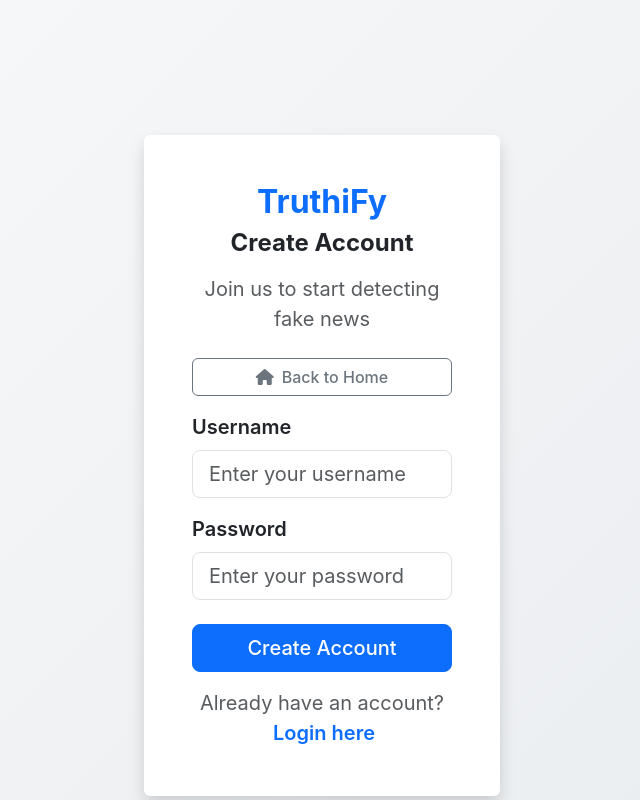
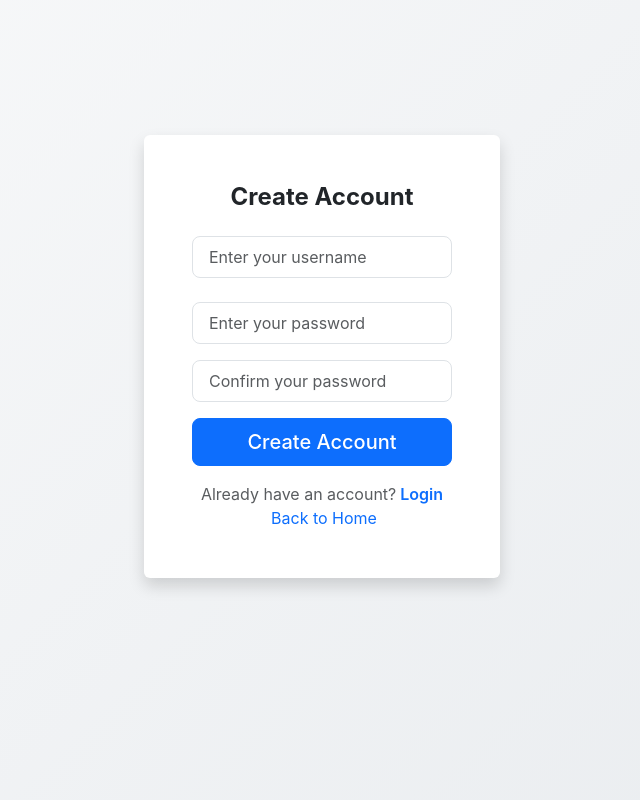
Before and after one commit to Piumalhk/TruthiFy, a React (Vite) app in the folder frontend/: page /signup in a window 1280 px wide. Shown: the whole page, without its empty margins (318-958 px from the left). Built offline with nearby package versions, Linux system fonts and the light colour scheme.

Commit message:
Refactor Login and Signup UI for consistency

```diff
--- a/frontend/src/pages/Login.jsx
+++ b/frontend/src/pages/Login.jsx
@@ -54,18 +54,12 @@ export default function Login() {
               <div className="card-body p-5">
                 {/* Header */}
                 <div className="text-center mb-4">
-                  <h2 className="fw-bold text-primary mb-2">TruthiFy</h2>
+
                   <h4 className="fw-bold mb-3">Welcome Back</h4>
-                  <p className="text-muted">Sign in to your account</p>
+
                 </div>
 
-                {/* Back to Home Button */}
-                <div className="mb-3">
-                  <Link to="/" className="btn btn-outline-secondary w-100">
-                    <i className="fas fa-home me-2"></i>
-                    Back to Home
-                  </Link>
-                </div>
+
 
                 {/* Error Message */}
                 {error && (
@@ -78,15 +72,10 @@ export default function Login() {
                 <form onSubmit={handleSubmit}>
                   {/* Username */}
                   <div className="mb-3">
-                    <label
-                      htmlFor="username"
-                      className="form-label fw-semibold"
-                    >
-                      Username
-                    </label>
+
                     <input
                       type="text"
-                      className="form-control form-control-lg"
+                      className="form-control form-control-lg fs-6"
                       id="username"
                       name="username"
                       value={formData.username}
@@ -98,15 +87,10 @@ export default function Login() {
 
                   {/* Password */}
                   <div className="mb-4">
-                    <label
-                      htmlFor="password"
-                      className="form-label fw-semibold"
-                    >
-                      Password
-                    </label>
+
                     <input
                       type="password"
-                      className="form-control form-control-lg"
+                      className="form-control form-control-lg fs-6"
                       id="password"
                       name="password"
                       value={formData.password}
@@ -136,7 +120,7 @@ export default function Login() {
                   </button>
 
                   {/* Signup Link */}
-                  <div className="text-center">
+                  <div className="text-center fs-6">
                     <p className="text-muted mb-0">
                       Don't have an account?
                       <Link
@@ -147,6 +131,16 @@ export default function Login() {
                       </Link>
                     </p>
                   </div>
+                 <div className="text-center ">
+                                  <p className="text-muted mb-0 fs-6">
+                                    <Link
+                                      to="/"
+                                      className="text-primary text-decoration-none ms-1 "
+                                    >
+                                      Back to Home
+                                    </Link>
+                                  </p>
+                                </div>
                 </form>
               </div>
             </div>
--- a/frontend/src/pages/Signup.jsx
+++ b/frontend/src/pages/Signup.jsx
@@ -54,20 +54,13 @@ export default function Signup() {
               <div className="card-body p-5">
                 {/* Header */}
                 <div className="text-center mb-4">
-                  <h2 className="fw-bold text-primary mb-2">TruthiFy</h2>
+
                   <h4 className="fw-bold mb-3">Create Account</h4>
-                  <p className="text-muted">
-                    Join us to start detecting fake news
-                  </p>
+
                 </div>
 
                 {/* Back to Home Button */}
-                <div className="mb-3">
-                  <Link to="/" className="btn btn-outline-secondary w-100">
-                    <i className="fas fa-home me-2"></i>
-                    Back to Home
-                  </Link>
-                </div>
+
 
                 {/* Error Message */}
                 {error && (
@@ -79,16 +72,11 @@ export default function Signup() {
                 {/* Signup Form */}
                 <form onSubmit={handleSubmit}>
                   {/* Username */}
-                  <div className="mb-3">
-                    <label
-                      htmlFor="username"
-                      className="form-label fw-semibold"
-                    >
-                      Username
-                    </label>
+                  <div className="mb-4">
+
                     <input
                       type="text"
-                      className="form-control form-control-lg"
+                      className="form-control form-control-lg fs-6"
                       id="username"
                       name="username"
                       value={formData.username}
@@ -99,22 +87,33 @@ export default function Signup() {
                   </div>
 
                   {/* Password */}
-                  <div className="mb-4">
-                    <label
-                      htmlFor="password"
-                      className="form-label fw-semibold"
-                    >
-                      Password
-                    </label>
+                  <div className="mb-3">
+
                     <input
                       type="password"
-                      className="form-control form-control-lg"
+                      className="form-control form-control-lg fs-6"
                       id="password"
                       name="password"
                       value={formData.password}
                       onChange={handleInputChange}
                       placeholder="Enter your password"
                       required
+
+                    />
+                  </div>
+
+                     <div className="mb-3">
+
+                    <input
+                      type="password"
+                      className="form-control form-control-lg fs-6"
+                      id="password"
+                      name="password"
+                      value={formData.password}
+                      onChange={handleInputChange}
+                      placeholder="Confirm your password"
+                      required
+
                     />
                   </div>
 
@@ -138,17 +137,29 @@ export default function Signup() {
                   </button>
 
                   {/* Login Link */}
-                  <div className="text-center">
-                    <p className="text-muted mb-0">
+
+                  <div className="text-center ">
+                    <p className="text-muted mb-0 fs-6">
                       Already have an account?
                       <Link
                         to="/login"
                         className="text-primary text-decoration-none fw-semibold ms-1"
                       >
-                        Login here
+                        Login
                       </Link>
                     </p>
                   </div>
+                  <div className="text-center ">
+                    <p className="text-muted mb-0 fs-6">
+                      <Link
+                        to="/"
+                        className="text-primary text-decoration-none ms-1 "
+                      >
+                        Back to Home
+                      </Link>
+                    </p>
+                  </div>
+
                 </form>
               </div>
             </div>
```
